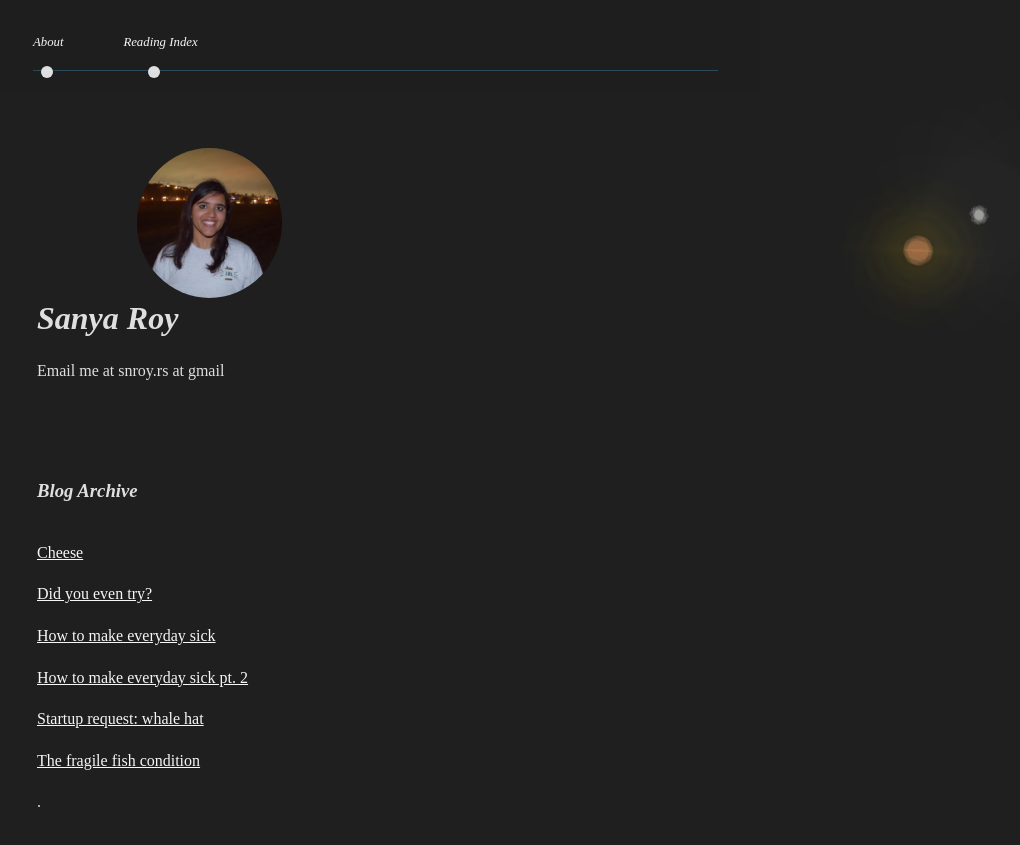
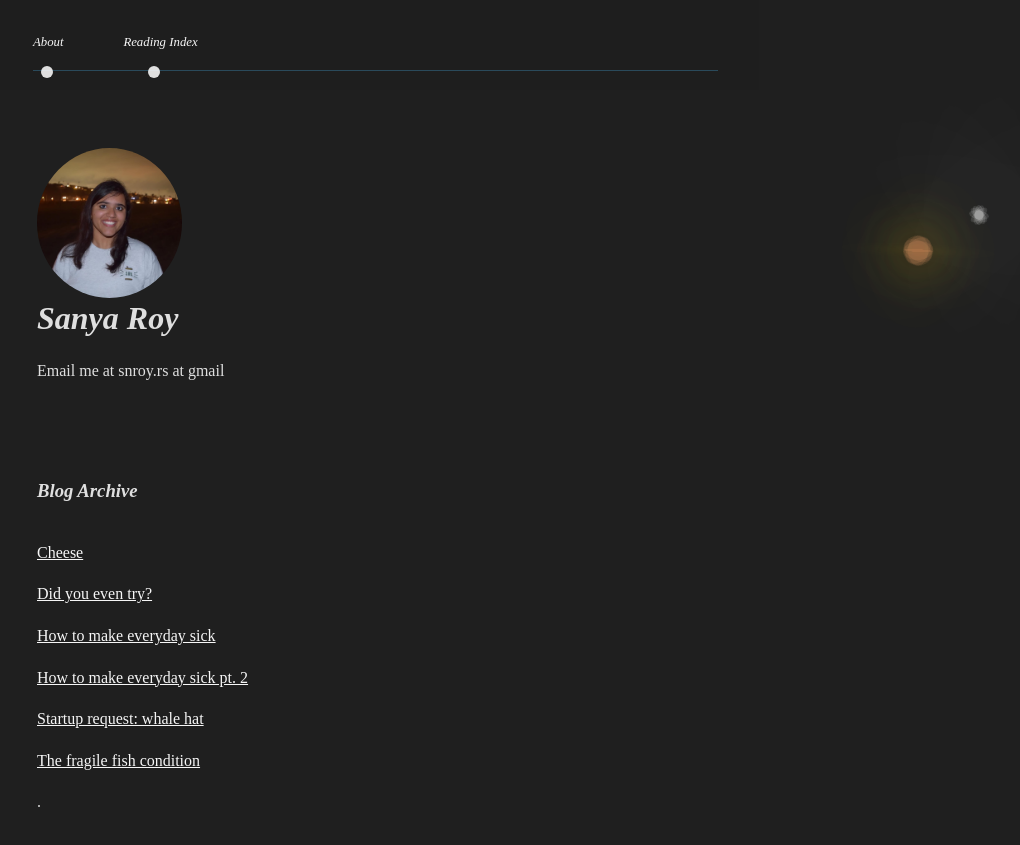
Before and after one commit to snroy-rs/snroy-rs.github.io, a plain HTML site: page index.html in a window 1280 px wide. Shown: the whole page, without its empty margins (55-1075 px from the left). Drawn offline with Linux system fonts and the light colour scheme; a script that the page names is missing; a web font is replaced by a local one.

Commit message:
margin right

```diff
--- a/style2.css
+++ b/style2.css
@@ -32,7 +32,7 @@
   height:150px;
   object-fit:cover;
   border-radius:50%;
-  margin-left: 100px;
+  margin-right: 100px;
   float: right;
 }
 
```
